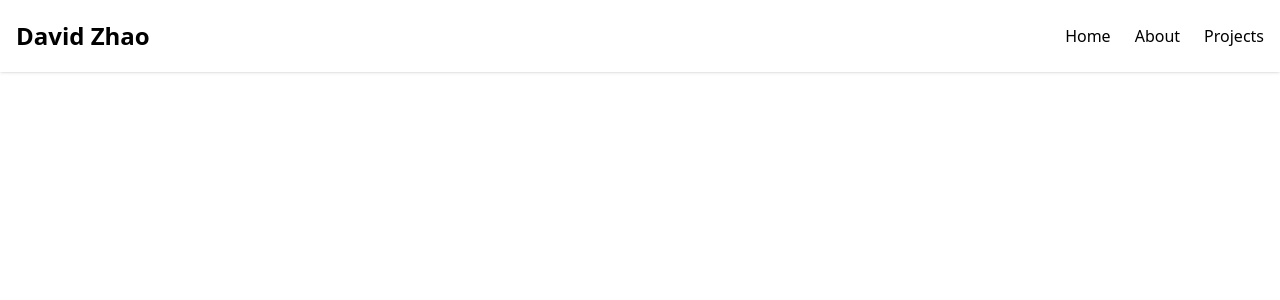
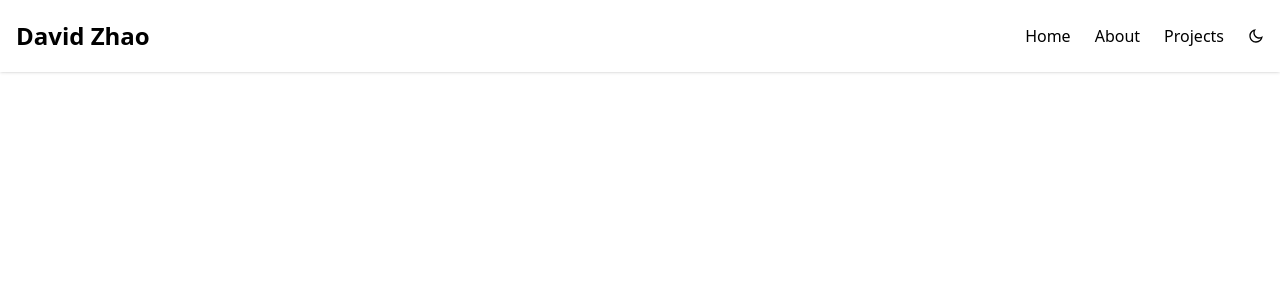
Before and after one commit to Zavista/portfolio, a Next.js app: page / in a window 1280 px wide. Shown: the top 300 px of the page. Built offline with nearby package versions, Linux system fonts and the light colour scheme.

Commit message:
Add dark/light mode button

```diff
--- a/components/Navbar.tsx
+++ b/components/Navbar.tsx
@@ -1,7 +1,7 @@
 import React, {useState} from 'react'
 import Link from 'next/link'
 import { useTheme } from 'next-themes'
-import { RiMoonFill, RiSunLine } from 'react-icons/ri'
+import { RiMoonLine, RiSunLine } from 'react-icons/ri'
 import { IoMenu, IoClose } from 'react-icons/io5'
 
 interface NavItem {
@@ -44,6 +44,18 @@ const Navbar = () => {
                             return <a key={idx}>{item.label}</a>
                         })
                     }
+                    {
+                        currentTheme === "dark" ? (
+                            <button>
+                                <RiSunLine />
+                            </button>
+                        ) : (
+                            <button>
+                                <RiMoonLine />
+                            </button>
+                        )
+                    }
+
                 </div>
             </div>
         </header>
```
